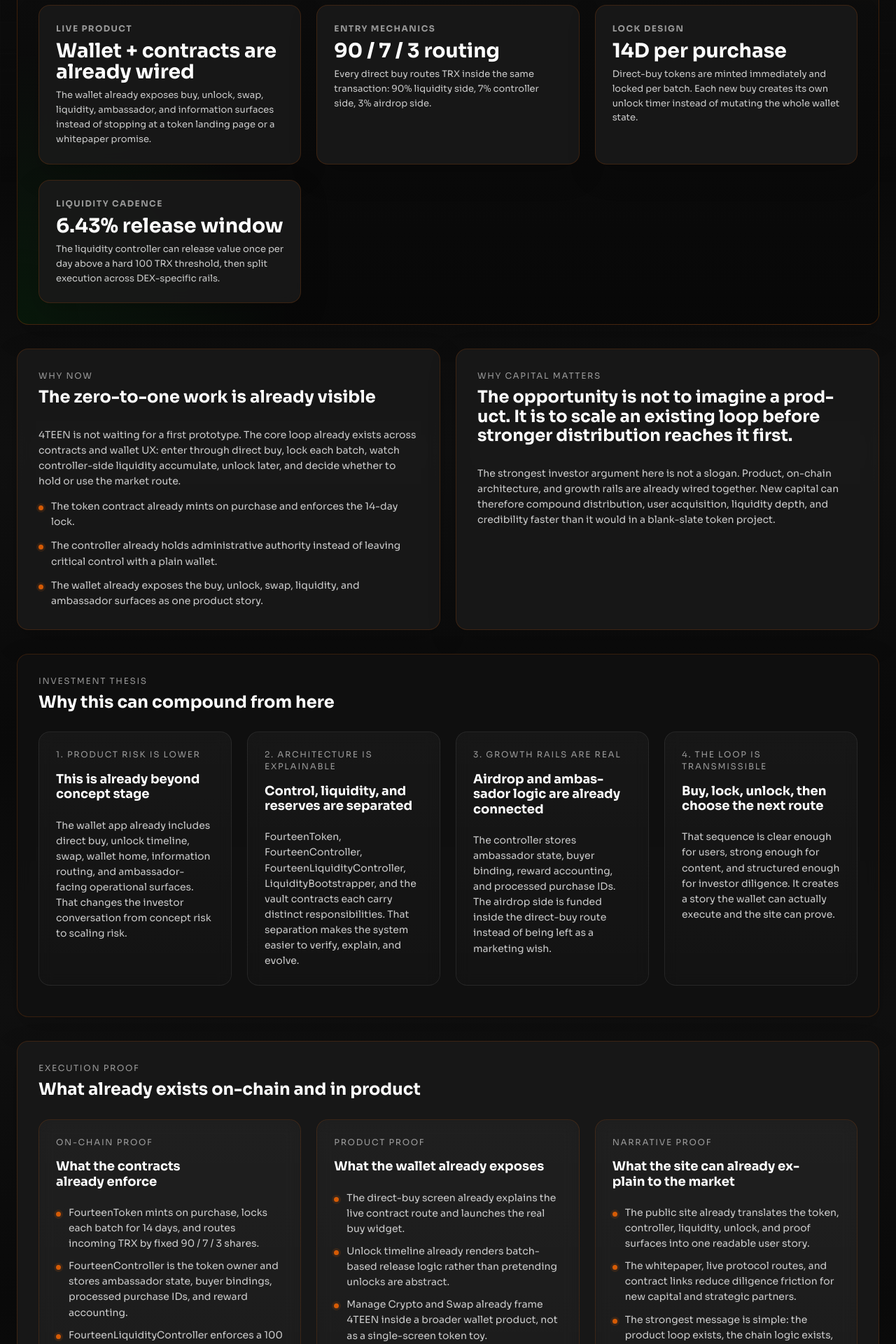
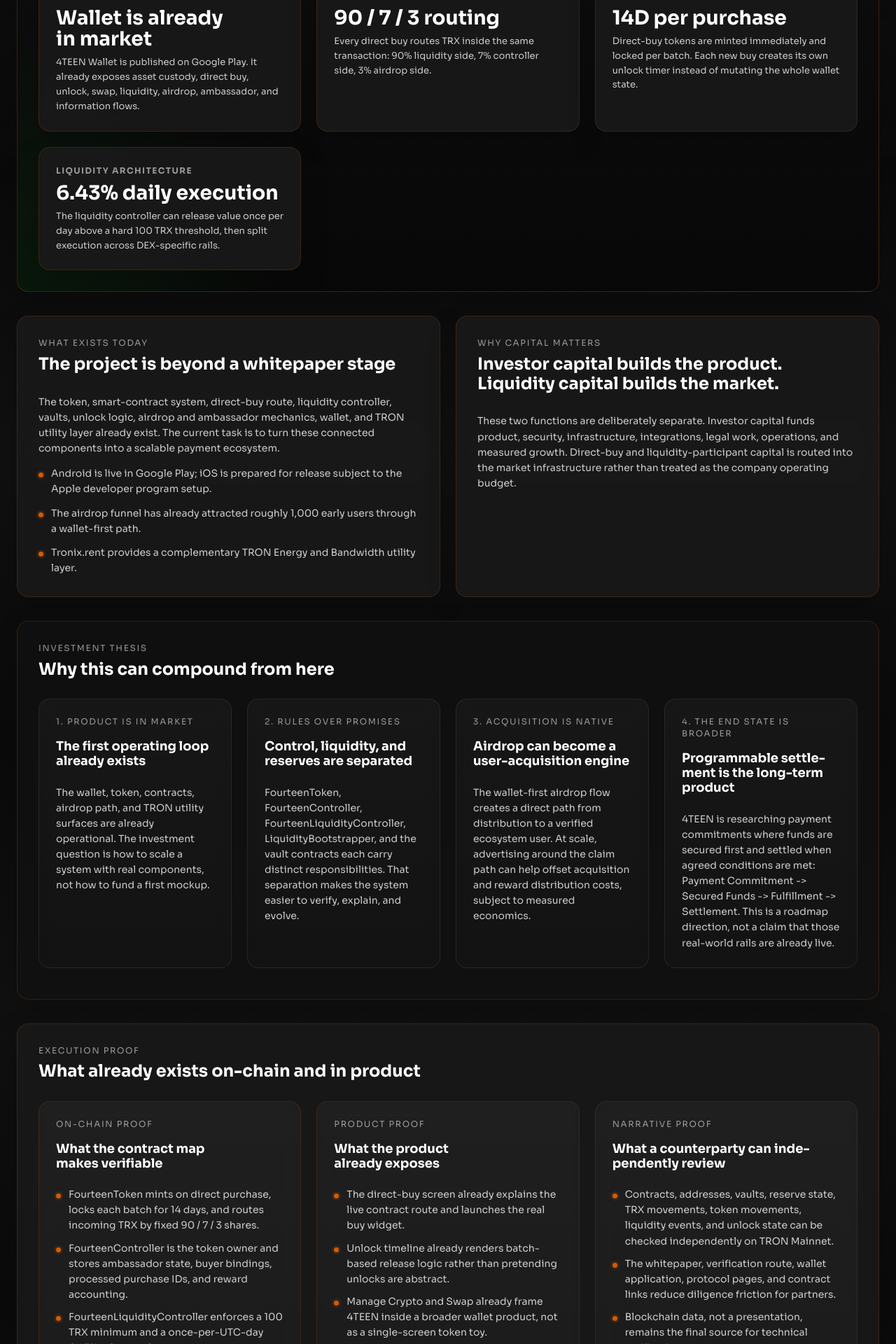
Before and after one commit to info14fourteen-creator/4teen-website, a Next.js app: page /en/deck in a window 1280 px wide. Shown: the part 540-2460 px from the top of the page at 70% size. Built offline with nearby package versions, Linux system fonts and the light colour scheme; no server answers.

Commit message:
content: align investor pages with AG Plus concept

```diff
--- a/src/content/genesis-content.ts
+++ b/src/content/genesis-content.ts
@@ -36,25 +36,25 @@ const genesisContentEn: GenesisDeckContent = {
   metadata: {
     title: "4TEEN Investor Deck",
     description:
-      "4TEEN already combines a live wallet, direct-buy and unlock product flow, modular TRON contracts, scheduled liquidity execution, vault custody, and ambassador accounting. This page is the investor entry point.",
+      "4TEEN is building a programmable payment and settlement ecosystem on TRON: a live wallet, verifiable contract architecture, user-acquisition rails, liquidity infrastructure, and a path to conditional settlement.",
   },
   hero: {
     eyebrow: "4TEEN Deck",
-    status: "Investor pitch",
+    status: "Investor concept · August 2026",
     title:
-      "4TEEN already has the wallet loop, smart-contract core, and growth rails. The investment case is to scale a live system before stronger distribution reaches it first.",
+      "Programmable payment and settlement infrastructure on TRON - with a live wallet, contract rails, and a working user-acquisition engine.",
     lead:
-      "4TEEN is not a token landing page looking for a product. The wallet already exposes direct buy, unlock timeline, swap, liquidity, ambassador, and information surfaces. The contracts already enforce minting, 14-day locks, 90 / 7 / 3 routing, controller accounting, and scheduled liquidity execution.",
+      "4TEEN is evolving beyond a token and wallet. TRON is the settlement rail, USDT can serve as the stable settlement asset, the wallet is the user interface, 4TEEN is an incentive layer, and smart contracts encode the rules that govern how funds move.",
   },
   summaryCards: [
     {
-      eyebrow: "Live product",
-      title: "Wallet + contracts are already wired",
+      eyebrow: "Working product",
+      title: "Wallet is already in market",
       body:
-        "The wallet already exposes buy, unlock, swap, liquidity, ambassador, and information surfaces instead of stopping at a token landing page or a whitepaper promise.",
+        "4TEEN Wallet is published on Google Play. It already exposes asset custody, direct buy, unlock, swap, liquidity, airdrop, ambassador, and information flows.",
     },
     {
-      eyebrow: "Entry mechanics",
+      eyebrow: "Rule-based economics",
       title: "90 / 7 / 3 routing",
       body:
         "Every direct buy routes TRX inside the same transaction: 90% liquidity side, 7% controller side, 3% airdrop side.",
@@ -66,63 +66,63 @@ const genesisContentEn: GenesisDeckContent = {
         "Direct-buy tokens are minted immediately and locked per batch. Each new buy creates its own unlock timer instead of mutating the whole wallet state.",
     },
     {
-      eyebrow: "Liquidity cadence",
-      title: "6.43% release window",
+      eyebrow: "Liquidity architecture",
+      title: "6.43% daily execution",
       body:
         "The liquidity controller can release value once per day above a hard 100 TRX threshold, then split execution across DEX-specific rails.",
     },
   ],
   sections: [
     {
-      eyebrow: "Why now",
-      title: "The zero-to-one work is already visible",
+      eyebrow: "What exists today",
+      title: "The project is beyond a whitepaper stage",
       body:
-        "4TEEN is not waiting for a first prototype. The core loop already exists across contracts and wallet UX: enter through direct buy, lock each batch, watch controller-side liquidity accumulate, unlock later, and decide whether to hold or use the market route.",
+        "The token, smart-contract system, direct-buy route, liquidity controller, vaults, unlock logic, airdrop and ambassador mechanics, wallet, and TRON utility layer already exist. The current task is to turn these connected components into a scalable payment ecosystem.",
       bullets: [
-        "The token contract already mints on purchase and enforces the 14-day lock.",
-        "The controller already holds administrative authority instead of leaving critical control with a plain wallet.",
-        "The wallet already exposes the buy, unlock, swap, liquidity, and ambassador surfaces as one product story.",
+        "Android is live in Google Play; iOS is prepared for release subject to the Apple developer program setup.",
+        "The airdrop funnel has already attracted roughly 1,000 early users through a wallet-first path.",
+        "Tronix.rent provides a complementary TRON Energy and Bandwidth utility layer.",
       ],
     },
     {
       eyebrow: "Why capital matters",
-      title: "The opportunity is not to imagine a product. It is to scale an existing loop before stronger distribution reaches it first.",
+      title: "Investor capital builds the product. Liquidity capital builds the market.",
       body:
-        "The strongest investor argument here is not a slogan. Product, on-chain architecture, and growth rails are already wired together. New capital can therefore compound distribution, user acquisition, liquidity depth, and credibility faster than it would in a blank-slate token project.",
+        "These two functions are deliberately separate. Investor capital funds product, security, infrastructure, integrations, legal work, operations, and measured growth. Direct-buy and liquidity-participant capital is routed into the market infrastructure rather than treated as the company operating budget.",
     },
   ],
   thesis: [
     {
-      eyebrow: "1. Product risk is lower",
-      title: "This is already beyond concept stage",
+      eyebrow: "1. Product is in market",
+      title: "The first operating loop already exists",
       body:
-        "The wallet app already includes direct buy, unlock timeline, swap, wallet home, information routing, and ambassador-facing operational surfaces. That changes the investor conversation from concept risk to scaling risk.",
+        "The wallet, token, contracts, airdrop path, and TRON utility surfaces are already operational. The investment question is how to scale a system with real components, not how to fund a first mockup.",
     },
     {
-      eyebrow: "2. Architecture is explainable",
+      eyebrow: "2. Rules over promises",
       title: "Control, liquidity, and reserves are separated",
       body:
         "FourteenToken, FourteenController, FourteenLiquidityController, LiquidityBootstrapper, and the vault contracts each carry distinct responsibilities. That separation makes the system easier to verify, explain, and evolve.",
     },
     {
-      eyebrow: "3. Growth rails are real",
-      title: "Airdrop and ambassador logic are already connected",
+      eyebrow: "3. Acquisition is native",
+      title: "Airdrop can become a user-acquisition engine",
       body:
-        "The controller stores ambassador state, buyer binding, reward accounting, and processed purchase IDs. The airdrop side is funded inside the direct-buy route instead of being left as a marketing wish.",
+        "The wallet-first airdrop flow creates a direct path from distribution to a verified ecosystem user. At scale, advertising around the claim path can help offset acquisition and reward distribution costs, subject to measured economics.",
     },
     {
-      eyebrow: "4. The loop is transmissible",
-      title: "Buy, lock, unlock, then choose the next route",
+      eyebrow: "4. The end state is broader",
+      title: "Programmable settlement is the long-term product",
       body:
-        "That sequence is clear enough for users, strong enough for content, and structured enough for investor diligence. It creates a story the wallet can actually execute and the site can prove.",
+        "4TEEN is researching payment commitments where funds are secured first and settled when agreed conditions are met: Payment Commitment -> Secured Funds -> Fulfillment -> Settlement. This is a roadmap direction, not a claim that those real-world rails are already live.",
     },
   ],
   proofTracks: [
     {
       eyebrow: "On-chain proof",
-      title: "What the contracts already enforce",
+      title: "What the contract map makes verifiable",
       bullets: [
-        "FourteenToken mints on purchase, locks each batch for 14 days, and routes incoming TRX by fixed 90 / 7 / 3 shares.",
+        "FourteenToken mints on direct purchase, locks each batch for 14 days, and routes incoming TRX by fixed 90 / 7 / 3 shares.",
         "FourteenController is the token owner and stores ambassador state, buyer bindings, processed purchase IDs, and reward accounting.",
         "FourteenLiquidityController enforces a 100 TRX minimum and a once-per-UTC-day 6.43% release rule.",
         "LiquidityBootstrapper prepares executor balances before controller-side execution instead of guessing liquidity inputs off-chain.",
@@ -130,7 +130,7 @@ const genesisContentEn: GenesisDeckContent = {
     },
     {
       eyebrow: "Product proof",
-      title: "What the wallet already exposes",
+      title: "What the product already exposes",
       bullets: [
         "The direct-buy screen already explains the live contract route and launches the real buy widget.",
         "Unlock timeline already renders batch-based release logic rather than pretending unlocks are abstract.",
@@ -140,38 +140,38 @@ const genesisContentEn: GenesisDeckContent = {
     },
     {
       eyebrow: "Narrative proof",
-      title: "What the site can already explain to the market",
+      title: "What a counterparty can independently review",
       bullets: [
-        "The public site already translates the token, controller, liquidity, unlock, and proof surfaces into one readable user story.",
-        "The whitepaper, live protocol routes, and contract links reduce diligence friction for new capital and strategic partners.",
-        "The strongest message is simple: the product loop exists, the chain logic exists, and the growth layer can already be shown, not imagined.",
+        "Contracts, addresses, vaults, reserve state, TRX movements, token movements, liquidity events, and unlock state can be checked independently on TRON Mainnet.",
+        "The whitepaper, verification route, wallet application, protocol pages, and contract links reduce diligence friction for partners.",
+        "Blockchain data, not a presentation, remains the final source for technical verification.",
       ],
     },
   ],
   capitalPlan: [
     {
       eyebrow: "Use of capital",
-      title: "Distribution and growth loops",
+      title: "Product, security, and infrastructure",
       body:
-        "Expand ambassador acquisition, campaign operations, regional distribution, and the public content machine that turns the protocol into a story users can actually follow.",
+        "Fund development, wallet and backend operations, provider capacity, security review, legal wording, integrations, and the groundwork for the settlement direction.",
     },
     {
       eyebrow: "Use of capital",
-      title: "Product polish and retention",
+      title: "Measured acquisition and retention",
       body:
-        "Push wallet UX, conversion surfaces, localization, instrumentation, and onboarding quality so the product can support larger inflows without looking unfinished.",
+        "Fund controlled airdrop, ambassador, and community tests with verified-wallet, claim-completion, and retention metrics rather than impressions alone.",
     },
     {
       eyebrow: "Use of capital",
-      title: "Liquidity confidence",
+      title: "Dedicated liquidity budget",
       body:
-        "Improve market confidence around the direct-buy narrative, controller-side liquidity visibility, and execution reliability so the system reads as durable rather than experimental.",
+        "Keep operational funding separate from capital intended for market infrastructure. Liquidity needs its own transparent budget, controller visibility, and DEX execution discipline.",
     },
     {
       eyebrow: "Use of capital",
-      title: "Credibility layer",
+      title: "Launch readiness",
       body:
-        "Sharpen docs, investor materials, institutional explanations, and verification surfaces so serious counterparties can understand the project without needing a private walkthrough first.",
+        "Cover store operations, monitoring, analytics, provider quotas, compliance-safe investor materials, and resilience reserves required as MAU grows.",
     },
   ],
   links: [
@@ -189,18 +189,18 @@ const genesisContentEn: GenesisDeckContent = {
   ],
   linksEyebrow: "Investor Diligence Starts Here",
   footerNote:
-    "This page is meant to start investor conversations around a live system, not to promise returns or hide product reality behind vague token language.",
+    "This page is an informational investor brief, not an offer, a financial recommendation, a guarantee of returns, or a promise of token performance. Contract addresses, reserves, and on-chain activity should be independently verified before any decision.",
   contact: {
-    eyebrow: "Contact Genesis",
-    title: "If this reads like something worth funding, the next step should be direct contact.",
+    eyebrow: "Investor conversation",
+    title: "The next step is diligence around an operating system and a defined scale plan.",
     body:
-      "Write with allocation size, strategic value, timeline, and where you think you can accelerate the system fastest. The right investor here is not passive capital. It is capital plus distribution, market intelligence, liquidity credibility, or ecosystem reach.",
+      "Write with allocation range, strategic value, timeline, and the capability you can add. The most useful partner brings more than capital: distribution, compliance, market intelligence, liquidity expertise, or ecosystem reach.",
     emailLabel: "Investor contact",
     email: officialGenesisEmail,
     bullets: [
-      "Seed, strategic, or ecosystem-scale capital conversations are welcome.",
-      "Bridge intros, market-making relationships, exchange paths, and growth distribution are as relevant as the check itself.",
-      "The strongest conversation starts with what you can accelerate, not only with what you can wire.",
+      "Survival and stabilization: $25k-$40k for baseline infrastructure, legal, and controlled tests.",
+      "Six-month launch runway: $60k-$100k for operations, security/legal review, and controlled growth.",
+      "Twelve-month growth runway: $150k-$300k for stronger security, provider capacity, team support, and 10k-25k MAU readiness.",
     ],
   },
 };
--- a/src/content/one-pager-content.ts
+++ b/src/content/one-pager-content.ts
@@ -29,111 +29,106 @@ const onePagerContentEn: OnePagerContent = {
   metadata: {
     title: "4TEEN One-Pager",
     description:
-      "A concise 4TEEN one-pager for investors and strategic partners: product status, protocol mechanics, traction proof, capital use, and diligence links.",
+      "A concise investor and strategic-partner brief for 4TEEN: live TRON wallet infrastructure, rule-based token mechanics, user acquisition, liquidity architecture, and a programmable-settlement roadmap.",
   },
   hero: {
     eyebrow: "4TEEN One-Pager",
-    status: "Quick investor brief",
+    status: "Investor concept · August 2026",
     title:
-      "4TEEN is a live TRON wallet and token system built around direct buy, 14-day unlocks, liquidity routing, and growth rails.",
+      "4TEEN is building programmable payment and settlement infrastructure on TRON - starting with a live wallet, verifiable rules, and a wallet-first acquisition loop.",
     lead:
-      "This one-pager is the short version of the investor deck: what exists, why it matters, how the loop works, and where capital or strategic help can accelerate the system.",
+      "The system already combines a wallet, TRON assets, direct purchase, time-bound unlocks, liquidity infrastructure, airdrop and ambassador mechanics, plus Tronix.rent for Energy and Bandwidth. The long-term direction is conditional settlement: funds secured first, then released under explicit rules.",
   },
   summaryCards: [
     {
       eyebrow: "Product",
-      title: "Wallet-first token flow",
+      title: "Wallet already in market",
       body:
-        "Users enter through the app surface, not only a contract page: buy, unlock, swap, liquidity, ambassador, and proof routes are already framed as one product loop.",
+        "4TEEN Wallet is available on Google Play and brings asset custody, direct buy, unlock, swap, liquidity, airdrop, ambassador, and information surfaces into one mobile product.",
     },
     {
-      eyebrow: "Mechanics",
+      eyebrow: "Economics",
       title: "90 / 7 / 3 buy routing",
       body:
         "Every direct buy routes TRX across liquidity, controller, and airdrop sides in the same transaction, making the core economics easier to explain and verify.",
     },
     {
-      eyebrow: "Retention",
-      title: "14-day batch unlock",
+      eyebrow: "Liquidity",
+      title: "Daily controller cadence",
       body:
-        "Direct-buy tokens are minted immediately but unlock per purchase batch after 14 days, turning entry timing into a visible wallet state.",
+        "The Liquidity Controller applies a once-per-UTC-day 6.43% execution rule above its threshold, splitting the route across JustMoney and Sun.io V3 executors.",
     },
     {
       eyebrow: "Scale path",
-      title: "Growth rails already exist",
+      title: "Airdrop -> verified wallet",
       body:
-        "Ambassador accounting, airdrop funding, verification routes, and public proof pages create a foundation for distribution instead of a blank campaign shell.",
+        "Airdrop access is wallet-first, creating a measurable acquisition path. Roughly 1,000 early users have already come through this mechanism; future growth should be judged by verified wallets and retention, not impressions.",
     },
   ],
   sections: [
     {
       eyebrow: "What 4TEEN is",
-      title: "A structured entry system on TRON, packaged as a wallet experience",
+      title: "A payment and settlement stack, not only a token",
       body:
-        "4TEEN combines token mechanics, controller-side accounting, liquidity execution, ambassador tracking, and app UX into one surface. The public site explains the system; the wallet carries the user workflow.",
+        "TRON is the execution and settlement rail. USDT can act as a stable settlement asset. 4TEEN Wallet is the interface, 4TEEN is an economic and incentive layer, and smart contracts are the rule engine. Tronix.rent supports the Energy and Bandwidth side of the same user environment.",
       bullets: [
-        "Direct buy and unlock logic are contract-backed.",
-        "Liquidity and controller roles are separated for clearer verification.",
-        "The app and site already expose user, investor, and proof surfaces.",
+        "Funds can be reserved first and settled after agreed fulfilment conditions in the roadmap model.",
+        "The intended flow is Payment Commitment -> Secured Funds -> Fulfillment -> Settlement.",
+        "This is a long-term research and product direction, not a claim that real-world settlement rails are already live.",
       ],
     },
     {
-      eyebrow: "Why it is investable",
-      title: "The opportunity is scaling a live loop, not funding a concept",
+      eyebrow: "Capital model",
+      title: "Investor capital and liquidity capital do different jobs",
       body:
-        "The project already has the mechanics, routes, app story, and diligence materials needed to start serious conversations. The next step is distribution, polish, liquidity confidence, and partner reach.",
+        "Investor capital funds company and product development: infrastructure, security, integrations, legal work, operations, and measured growth. Liquidity capital is separate and is intended to build market depth. The operating budget should not depend on selling tokens.",
       bullets: [
-        "Product risk is lower because core flows already exist.",
-        "Narrative is simple enough to teach: buy, lock, unlock, then choose the next route.",
-        "Capital can go into acceleration rather than first discovery.",
+        "Core product and protocol flows already exist, shifting the discussion from concept creation to responsible scaling.",
+        "A recommended six-month operating runway is $60k-$100k; a twelve-month growth runway is $150k-$300k, with a distinct liquidity budget.",
+        "No return, token-price, listing, or market-depth outcome is promised.",
       ],
     },
   ],
   snapshot: [
     {
-      label: "Network",
-      value: "TRON",
-      detail: "Low-fee environment for direct purchase, unlock visibility, and wallet-led user actions.",
+      label: "Target architecture",
+      value: "TRON settlement stack",
+      detail: "TRON execution, USDT settlement potential, wallet UX, 4TEEN incentives, and smart-contract rules in one system direction.",
     },
     {
-      label: "Primary surfaces",
-      value: "App + site",
-      detail: "The app carries the flow; the website carries education, proof, and investor context.",
+      label: "Working product",
+      value: "Wallet + contracts",
+      detail: "Google Play wallet, direct-buy and unlock logic, liquidity controller, vaults, airdrop, ambassador, and proof routes.",
     },
     {
-      label: "Entry rule",
-      value: "90 / 7 / 3",
-      detail: "Buy-side routing splits liquidity, controller, and airdrop funding inside the transaction.",
+      label: "User acquisition",
+      value: "Airdrop -> wallet",
+      detail: "The wallet-first claim model has brought roughly 1,000 early users and creates a measurable distribution loop.",
     },
     {
-      label: "Unlock rule",
-      value: "14 days",
-      detail: "Each purchase has its own unlock batch instead of one opaque wallet-wide lock.",
+      label: "Capital principle",
+      value: "Build product / build market",
+      detail: "Investor capital funds operations and product. Liquidity capital is separately allocated to market infrastructure.",
     },
   ],
   proofPoints: [
     {
-      title: "On-chain architecture is separated",
+      title: "Rule-based architecture can be inspected",
       body:
-        "Token, controller, liquidity controller, bootstrapper, and vault contracts carry distinct responsibilities, which makes diligence easier than a single opaque contract story.",
+        "Token, controller, liquidity controller, bootstrapper, DEX executors, and vault contracts carry separate responsibilities. Contract addresses, balances, transactions, locks, and liquidity events should be independently reviewed on TRON Mainnet.",
     },
     {
-      title: "Wallet UX already maps the system",
+      title: "The wallet maps the system into user actions",
       body:
         "The app surfaces direct buy, unlock timeline, swap, liquidity, ambassador cabinet, and information routes as an operational product rather than loose documentation.",
     },
     {
-      title: "Public proof is shareable",
+      title: "The scale path is explicit",
       body:
-        "Whitepaper, verification, blog context, investor deck, and this one-pager give partners different depths of review without needing a private walkthrough first.",
+        "The current next stage is disciplined scaling: provider capacity, security and legal review, controlled acquisition, retention measurement, and partner integrations. Capital accelerates these workstreams; it does not replace on-chain verification.",
     },
   ],
   links: [
-    {
-      label: "Download One-Pager PDF",
-      href: "/docs/4teen-one-pager.pdf",
-      download: "4teen-one-pager.pdf",
-    },
     { label: "Open Investor Deck", href: "/deck" },
     { label: "Read Whitepaper", href: "/whitepaper" },
     { label: "Verify Contracts", href: "/verification" },
@@ -143,17 +138,17 @@ const onePagerContentEn: OnePagerContent = {
   ],
   linksEyebrow: "Diligence Links",
   footerNote:
-    "This one-pager is a concise project brief. It is not a promise of returns, exchange listing, liquidity outcome, or market performance.",
+    "This one-pager is an informational project brief, not an offer, a financial recommendation, or a promise of returns, token performance, listing, liquidity depth, or market outcome. Technical and financial claims require independent verification.",
   ask: {
-    eyebrow: "Strategic Ask",
-    title: "The best next conversations combine capital with distribution or execution leverage.",
+    eyebrow: "Strategic ask",
+    title: "The best conversations combine capital with an operating advantage.",
     body:
-      "4TEEN is looking for partners who can accelerate user acquisition, liquidity confidence, regional reach, market access, or ecosystem credibility.",
+      "4TEEN is looking for partners who can accelerate product execution, security, provider capacity, measured acquisition, liquidity credibility, regulatory readiness, regional reach, or ecosystem integrations.",
     email: officialGenesisEmail,
     bullets: [
-      "Growth distribution and ambassador expansion.",
-      "Liquidity, market-making, exchange, or ecosystem relationships.",
-      "Product polish, localization, analytics, and conversion improvement.",
+      "Product, infrastructure, security, legal, and settlement-direction execution.",
+      "Measured wallet acquisition, retention, and ambassador expansion.",
+      "Liquidity, market-structure, ecosystem, or strategic distribution relationships.",
     ],
   },
 };
```
